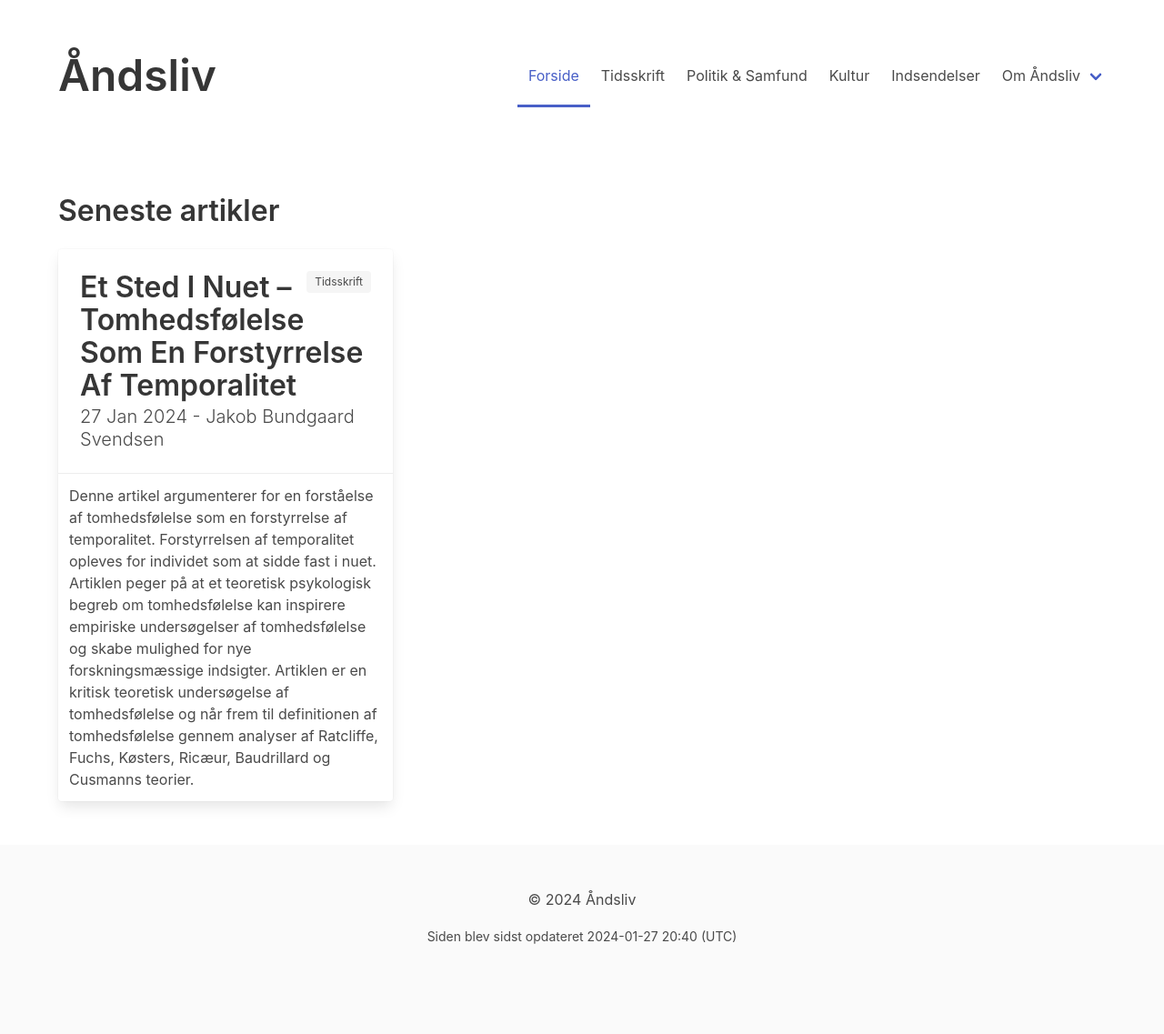
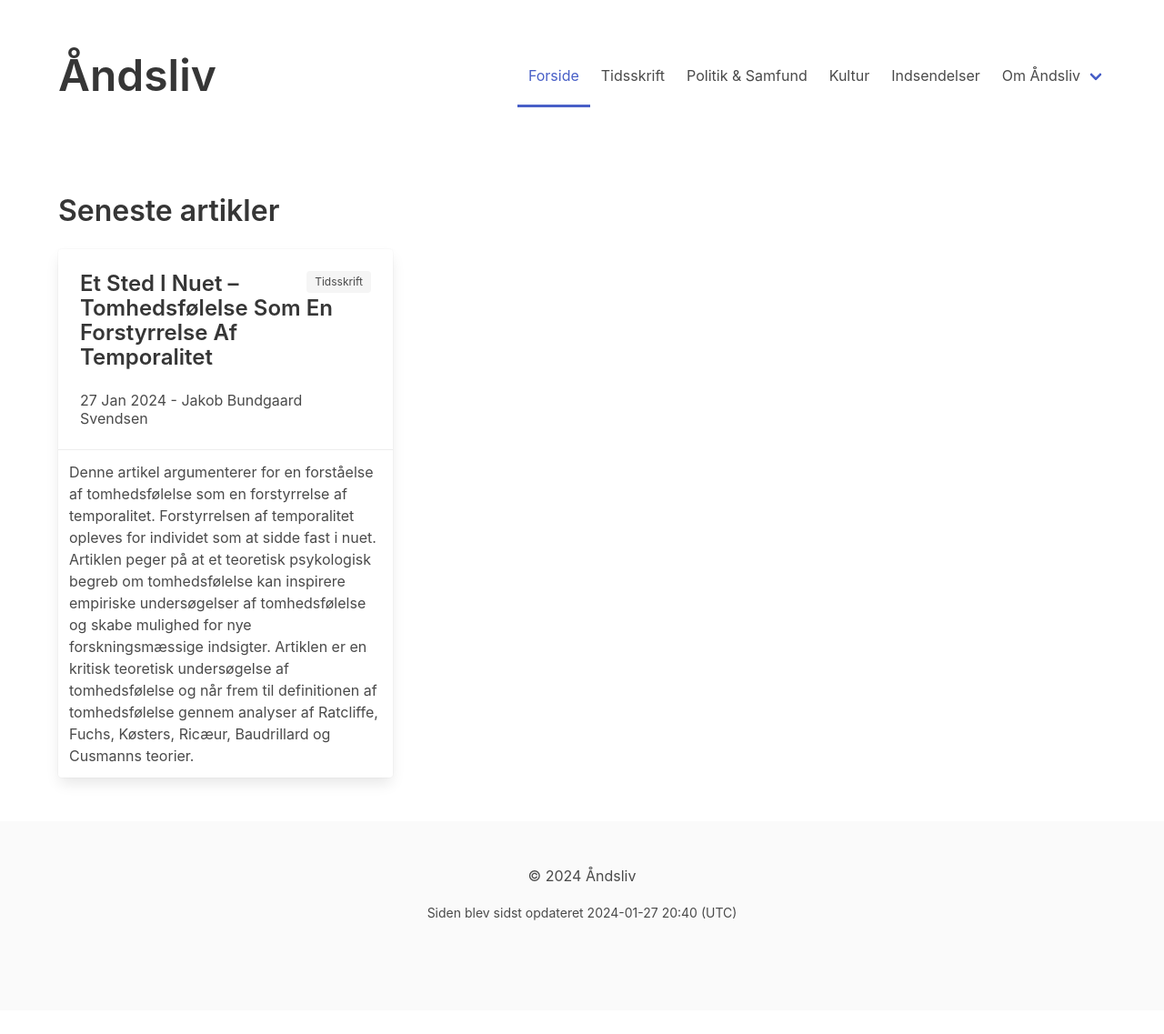
Before and after one commit to Aandsliv/aandsliv, a Jekyll site: the page built from src/index.html, in a window 1280 px wide. Shown: the whole page at 91% size. Built offline with Jekyll 4.4.1, drawn with Linux system fonts in a browser that asks for light colours; after the commit the page ends 1111 px from its top, so only the background shows below that.

Commit message:
Update card titles

```diff
--- a/src/index.html
+++ b/src/index.html
@@ -14,8 +14,8 @@ title: Forside
                             <div class="block">
                                 <span
                                     class="tag card-header-icon is-pulled-right">{{ post.subsection | capitalize }}</span>
-                                <p class="title">{{ post.title }}</p>
-                                <p class="subtitle has-text-weight-light">
+                                <p class="title is-spaced is-4">{{ post.title }}</p>
+                                <p class="subtitle is-6">
                                     {{ post.date | date_to_string }} - {{ post.author }}
                                 </p>
                             </div>
--- a/src/kultur.html
+++ b/src/kultur.html
@@ -15,8 +15,8 @@ title: Kultur
                             <div class="block">
                                 <span
                                     class="tag card-header-icon is-pulled-right">{{ post.subsection | capitalize }}</span>
-                                <p class="title">{{ post.title }}</p>
-                                <p class="subtitle has-text-weight-light">
+                                <p class="title is-spaced is-4">{{ post.title }}</p>
+                                <p class="subtitle is-6">
                                     {{ post.date | date_to_string }} - {{ post.author }}
                                 </p>
                             </div>
--- a/src/politik-og-samfund.html
+++ b/src/politik-og-samfund.html
@@ -15,8 +15,8 @@ title: Politik & Samfund
                             <div class="block">
                                 <span
                                     class="tag card-header-icon is-pulled-right">{{ post.subsection | capitalize }}</span>
-                                <p class="title">{{ post.title }}</p>
-                                <p class="subtitle has-text-weight-light">
+                                <p class="title is-spaced is-4">{{ post.title }}</p>
+                                <p class="subtitle is-6">
                                     {{ post.date | date_to_string }} - {{ post.author }}
                                 </p>
                             </div>
--- a/src/tidsskrift.html
+++ b/src/tidsskrift.html
@@ -11,8 +11,8 @@
                             <div class="block">
                                 <span
                                     class="tag card-header-icon is-pulled-right">{{ post.subsection | capitalize }}</span>
-                                <p class="title">{{ post.title }}</p>
-                                <p class="subtitle has-text-weight-light">
+                                <p class="title is-spaced is-4">{{ post.title }}</p>
+                                <p class="subtitle is-6">
                                     {{ post.date | date_to_string }} - {{ post.author }}
                                 </p>
                             </div>
```
